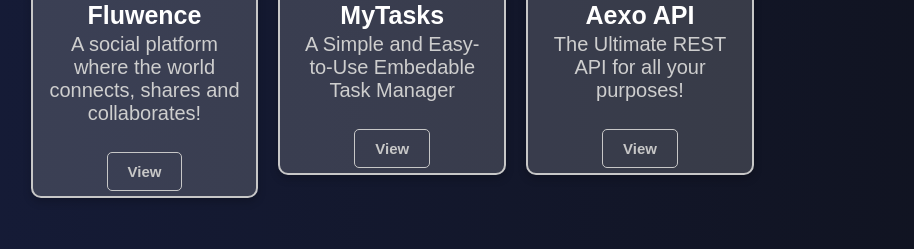
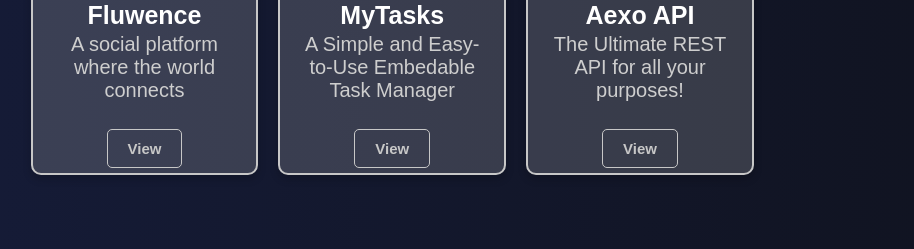
Before and after one commit to snehasishcodes/portfolio, a plain HTML site: page index.html in a window 1280 px wide. Shown: the part 703-952 px from the top of the page, without its empty margins (0-914 px from the left). Drawn offline with nearby package versions, Linux system fonts and the light colour scheme.

Commit message:
Update index.html

```diff
--- a/index.html
+++ b/index.html
@@ -34,7 +34,7 @@
                   <img src="assets/fluwence.png" alt="img" height="50" width="50" style="border-radius:100px;">
                   <br>
                   <h2>Fluwence</h2>
-                  <p>A social platform where the world connects, shares and collaborates!</p>
+                  <p>A social platform where the world connects</p>
                   <br>
                   <br>
                   <a class="link" href="https://github.com/fluwence">View</a>
```
